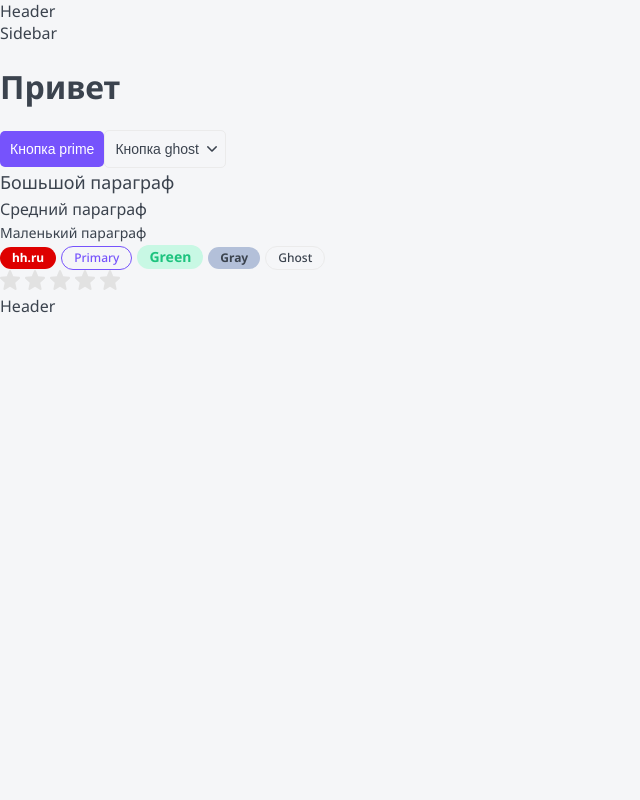
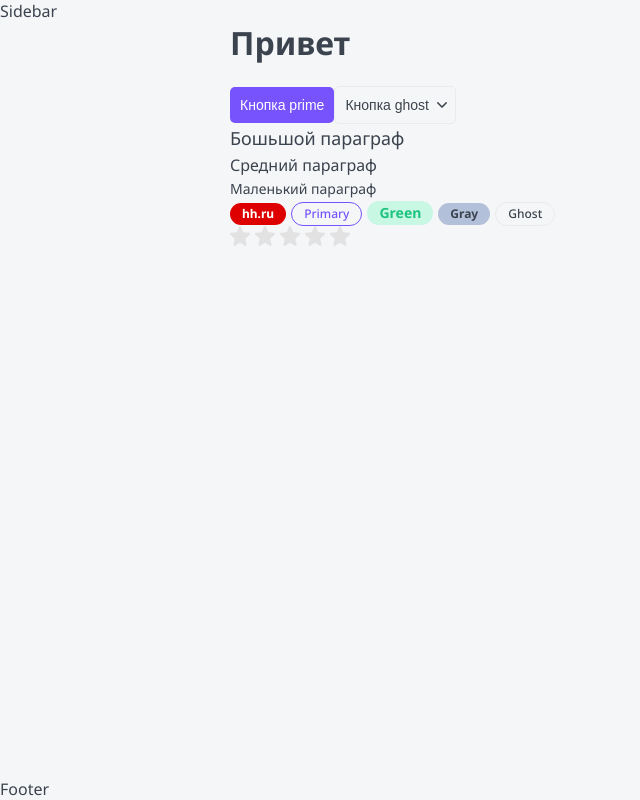
Before and after one commit to egoryan8/owl-top, a Next.js app: page / in a window 1280 px wide. Shown: the whole page, without its empty margins (0-640 px from the left). Built offline with nearby package versions, Linux system fonts and the light colour scheme.

Commit message:
feat: make layout of app

```diff
--- a/layout/Footer/Footer.tsx
+++ b/layout/Footer/Footer.tsx
@@ -4,7 +4,7 @@
 import cn from 'classnames';
 
 const Footer = ({ ...props }: FooterProps): JSX.Element => {
-  return <div {...props}>Header</div>;
+  return <div {...props}>Footer</div>;
 };
 
 export default Footer;
--- a/layout/Layout.module.css
+++ b/layout/Layout.module.css
@@ -1,21 +1,45 @@
-.p {
-  margin: 0;
+.wrapper {
+  display: grid;
+  min-height: 100vh;
+  grid-template-columns: auto 230px minmax(320px, 1200px) auto;
+  grid-template-rows: auto 1fr auto;
+  grid-template-areas:
+    '. header header .'
+    '. sidebar body .'
+    'footer footer footer footer';
 }
 
-.s {
-  font-weight: 400;
-  font-size: 14px;
-  line-height: 24px;
+.header {
+  grid-area: header;
+  display: none;
 }
 
-.m {
-  font-weight: 400;
-  font-size: 16px;
-  line-height: 24px;
+.sidebar {
+  grid-area: sidebar;
 }
 
-.l {
-  font-weight: 400;
-  font-size: 18px;
-  line-height: 29px;
+.body {
+  grid-area: body;
 }
+
+.footer {
+  grid-area: footer;
+}
+
+@media (max-width: 765px) {
+  .header {
+    display: block;
+  }
+
+  .sidebar {
+    display: none;
+  }
+
+  .wrapper {
+    grid-template-columns: minmax(320px, 1fr);
+    grid-template-areas:
+      'header'
+      'body'
+      'footer';
+  }
+}
--- a/layout/Layout.tsx
+++ b/layout/Layout.tsx
@@ -1,5 +1,5 @@
 import React from 'react';
-import styles from './P.module.css';
+import styles from './Layout.module.css';
 import { LayoutProps } from './Layout.props';
 import cn from 'classnames';
 import Sidebar from './Sidebar/Sidebar';
@@ -8,14 +8,12 @@
 
 const Layout = ({ children }: LayoutProps): JSX.Element => {
   return (
-    <>
-      <Header />
-      <div>
-        <Sidebar />
-        <div>{children}</div>
-      </div>
-      <Footer />
-    </>
+    <div className={styles.wrapper}>
+      <Header className={styles.header} />
+      <Sidebar className={styles.sidebar} />
+      <main className={styles.body}>{children}</main>
+      <Footer className={styles.footer} />
+    </div>
   );
 };
 
```
